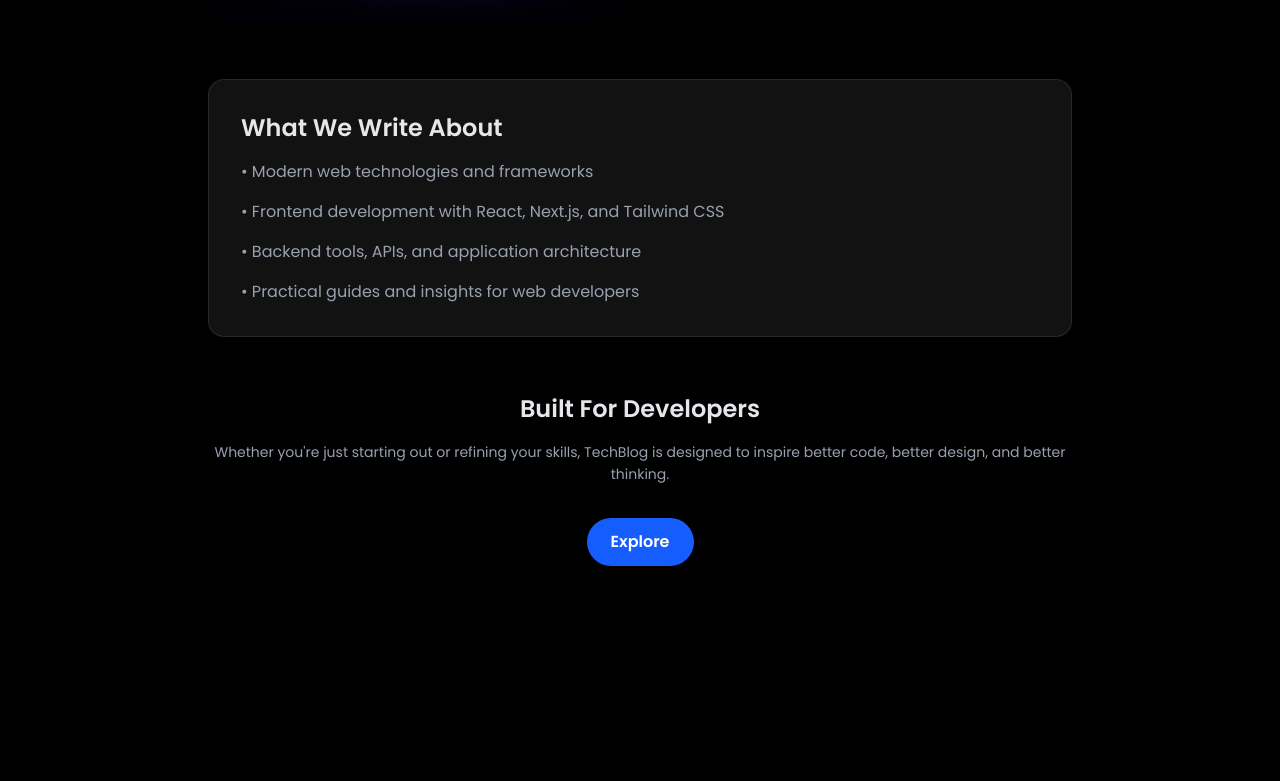
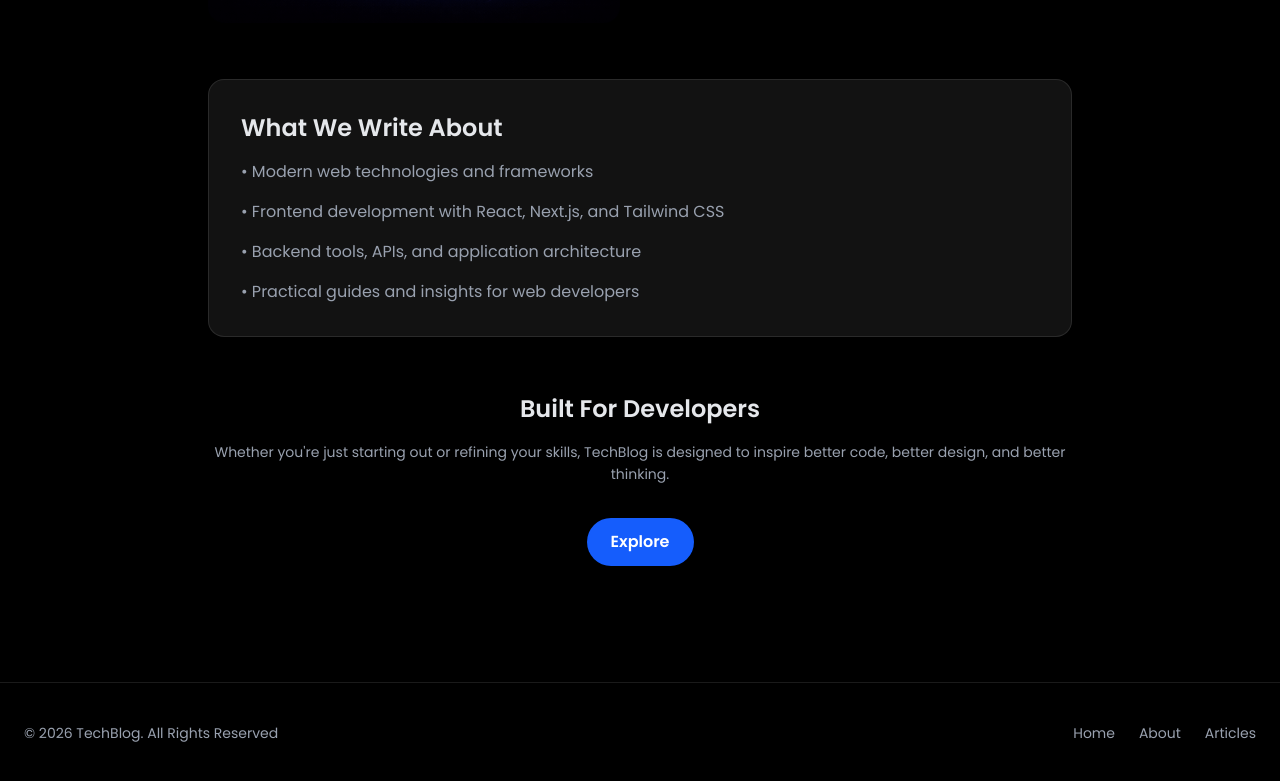
Before and after one commit to Shivam0099x/TechBlog-Website, a Next.js app: page /about in a window 1280 px wide. Shown: the part 526-1307 px from the top of the page. Before the commit the page ends 1112 px from the top, so only its background shows below. Built offline with nearby package versions, Linux system fonts and the light colour scheme.

Commit message:
Added Footer

```diff
--- a/src/app/layout.tsx
+++ b/src/app/layout.tsx
@@ -2,6 +2,7 @@
 import {  Poppins } from "next/font/google";
 import "./globals.css";
 import Navbar from "@/components/general/navbar/Navbar";
+import Footer from '@/components/general/Footer'
 
 const poppins = Poppins({
   variable:"--font-poppins",
@@ -26,6 +27,7 @@
       >
         <Navbar/>
         {children}
+        <Footer/>
       </body>
     </html>
   );
--- /dev/null
+++ b/src/components/general/Footer.jsx
@@ -0,0 +1,21 @@
+"use client";
+import Link from "next/link";
+
+const Footer = () => {
+  return (
+    <footer className="border-t border-white/10 mt-24">
+      <div className="max-w-7xl mx-auto px-6 py-10 flex flex-col sm:flex-row items-center justify-between gap-4 ">
+        <p className="text-sm text-gray-400">
+          &copy; {new Date().getFullYear()} TechBlog. All Rights Reserved
+        </p>
+        <div className="flex items-center gap-6 text-sm">
+            <Link href='/' className="text-gray-400 transition-colors hover:text-white">Home</Link>
+            <Link href='/about' className="text-gray-400 transition-colors hover:text-white">About</Link>
+            <Link href='/articles' className="text-gray-400 transition-colors hover:text-white">Articles</Link>
+        </div>
+      </div>
+    </footer>
+  );
+};
+
+export default Footer;
```
